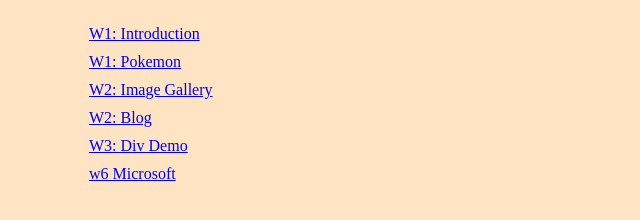
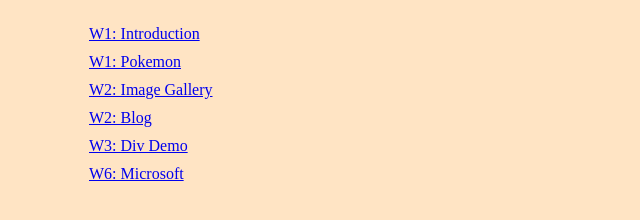
Before and after one commit to weyee111/1091-1A-demo-409101333, a plain HTML site: page index.html in a window 1280 px wide. Shown: the full height of the page, 0-640 px from the left. Drawn offline with Linux system fonts and the light colour scheme.

Commit message:
Add files via upload

```diff
--- a/index.html
+++ b/index.html
@@ -25,7 +25,7 @@
           <a href="./week3/div_tku60.html"> W3: Div Demo</a>
         </li>
         <li>
-          <a href="./week6/microsoft.html">w6 Microsoft</a>
+          <a href="./week6/microsoft.html">W6: Microsoft</a>
         </li>
       </ul>
     </div>
```
